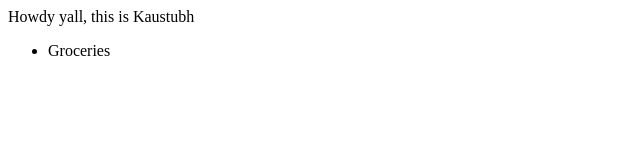
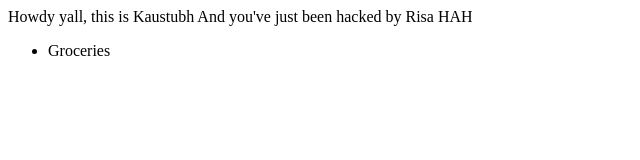
Before and after one commit to risalim/week9-1, a website: page index.html in a window 1280 px wide. Shown: the whole page, without its empty margins (0-640 px from the left). Drawn offline with Linux system fonts and the light colour scheme.

Commit message:
Update index.html

```diff
--- a/index.html
+++ b/index.html
@@ -2,6 +2,8 @@
   <body>
     <div id="app">
       Howdy yall, this is Kaustubh
+
+      And you've just been hacked by Risa HAH
     </div>
 
     <ul>
```
